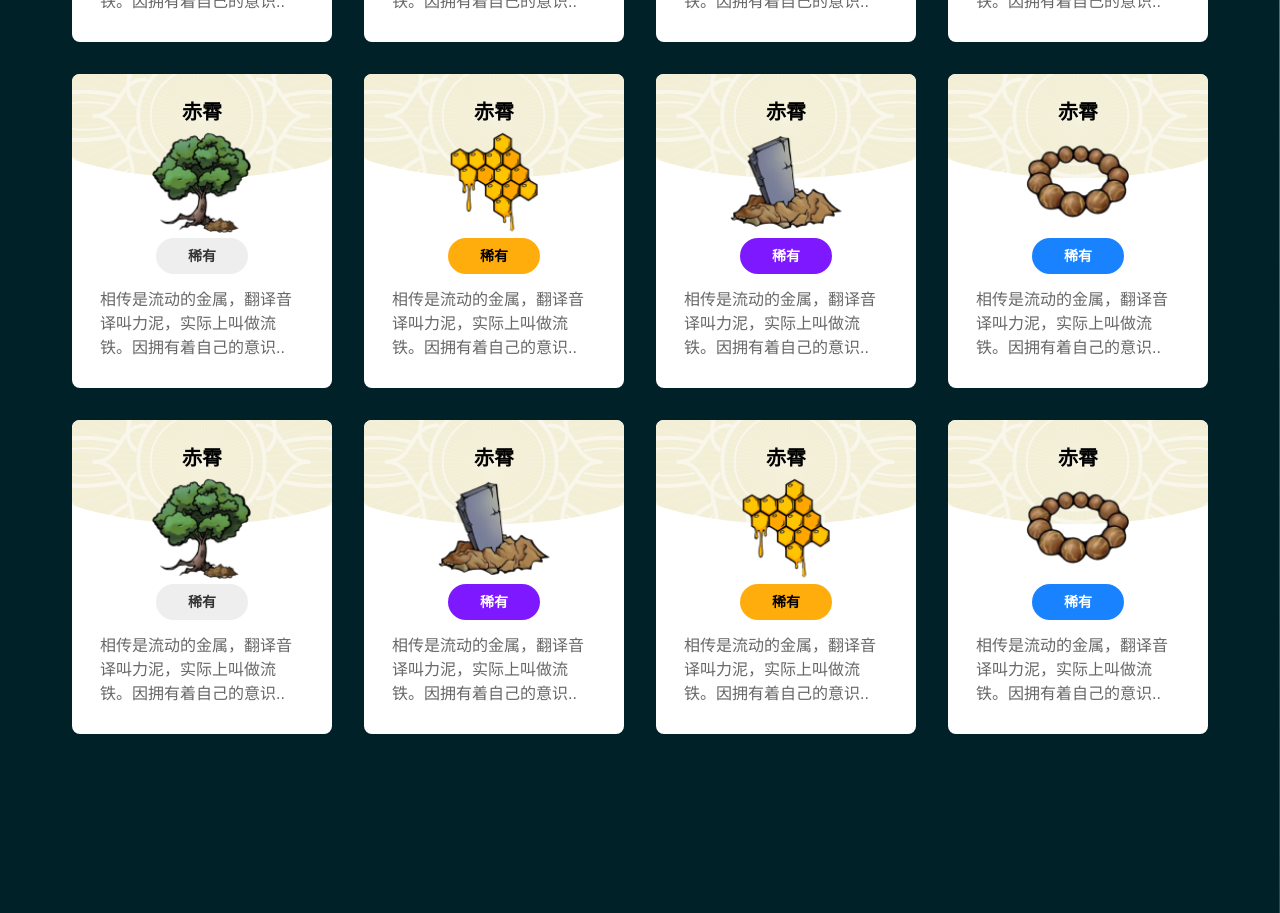
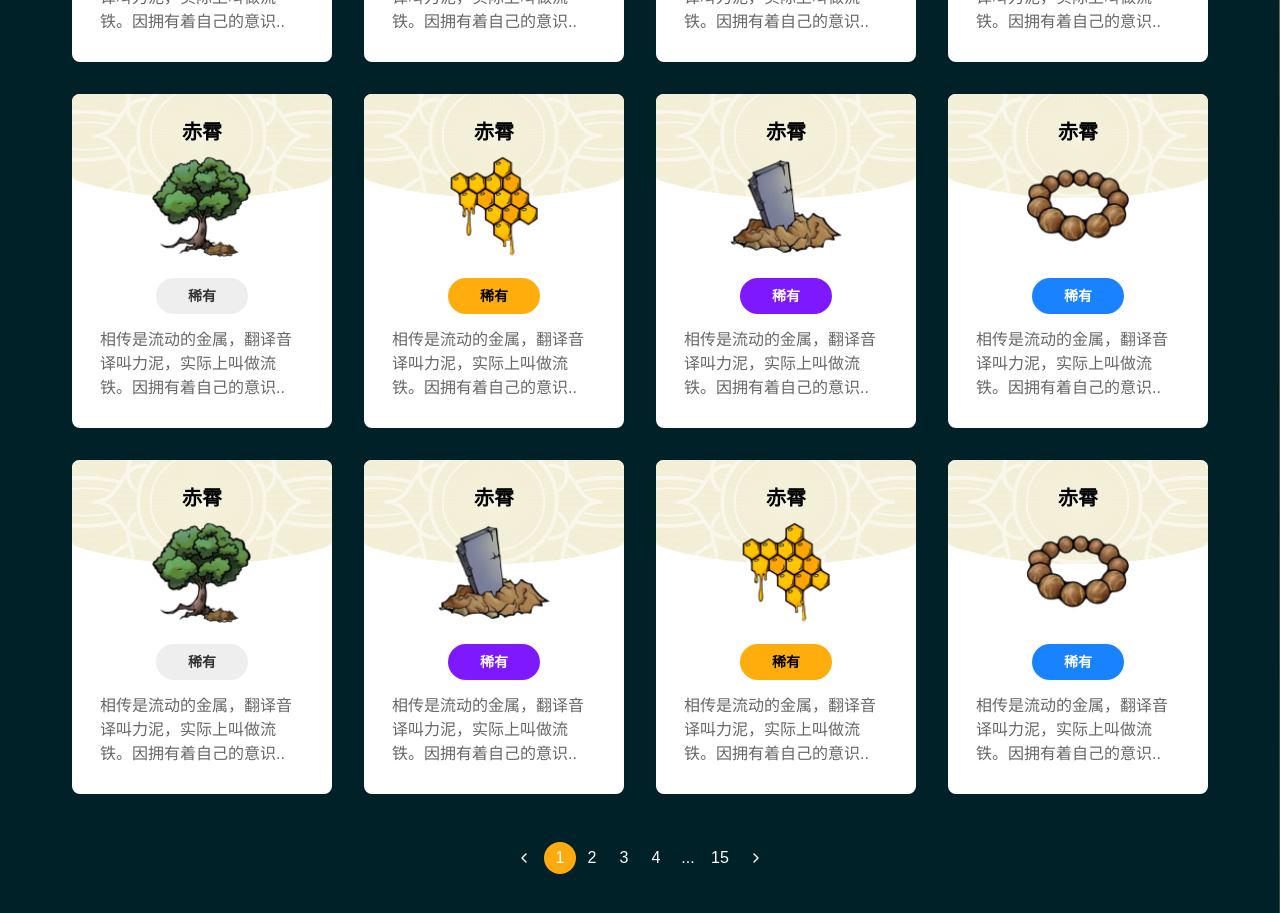
Before and after one commit to sohanemon/freed-space, a Next.js app: page / in a window 1280 px wide. Shown: the part 1920-2833 px from the top of the page. Built offline with nearby package versions, Linux system fonts and the light colour scheme; a web font is replaced by a local one.

Commit message:
feat: pagination

```diff
--- a/app/categories.tsx
+++ b/app/categories.tsx
@@ -5,6 +5,7 @@ import { Button } from '@/components/ui/button';
 import { Text } from '@/components/ui/text';
 import CategoryCard from '@/components/category-card';
 import { Images } from '@/components/images';
+import Pagination from '@/components/pagination';
 
 interface CategoriesProps extends ComponentProps<'div'> {}
 
@@ -31,6 +32,7 @@ export default function Categories({ className, ...props }: CategoriesProps) {
           <CategoryCard {...el} key={el.idx} />
         ))}
       </div>
+      <Pagination />
     </div>
   );
 }
--- a/components/category-card.tsx
+++ b/components/category-card.tsx
@@ -30,7 +30,7 @@ export default function CategoryCard({
       </Text>
       <Img
         src={`/public/assets/images/element/${props.idx}.png`}
-        className="mx-auto w-28 py-4"
+        className="mx-auto mb-4 mt-1 w-28 py-4"
       />
       <Button
         className="mx-auto block px-8"
--- /dev/null
+++ b/components/pagination.tsx
@@ -0,0 +1,70 @@
+'use client';
+
+import { ComponentProps, useState } from 'react';
+
+import { cn } from '@/lib/utils';
+
+interface PaginationProps extends ComponentProps<'section'> {}
+
+export default function Pagination({ className, ...props }: PaginationProps) {
+  const [currentPage, setCurrentPage] = useState(1);
+  return (
+    <section className={cn('', className)} {...props}>
+      <div className="my-12 flex flex-col items-center">
+        <div className="flex text-white">
+          <div className="mr-1 flex h-8 w-8 cursor-pointer items-center justify-center rounded-full">
+            <svg
+              xmlns="http://www.w3.org/2000/svg"
+              width="100%"
+              height="100%"
+              fill="none"
+              viewBox="0 0 24 24"
+              stroke="currentColor"
+              stroke-width="2"
+              stroke-linecap="round"
+              stroke-linejoin="round"
+              className="feather feather-chevron-left h-4 w-4"
+            >
+              <polyline points="15 18 9 12 15 6" />
+            </svg>
+          </div>
+          <div className="flex h-8 rounded-full font-medium">
+            {Array.from(Array(4)).map((_, idx) => (
+              <div
+                onClick={() => setCurrentPage(idx + 1)}
+                className={cn(
+                  'hidden w-8 cursor-pointer items-center  justify-center rounded-full leading-5 text-white transition  duration-150 ease-in md:flex ',
+                  { 'bg-accent': currentPage === idx + 1 }
+                )}
+              >
+                {idx + 1}
+              </div>
+            ))}
+            <div className="hidden w-8 cursor-pointer items-center justify-center  rounded-full leading-5 transition duration-150 ease-in  md:flex  ">
+              ...
+            </div>
+            <div className="hidden w-8 cursor-pointer items-center justify-center  rounded-full leading-5 transition duration-150 ease-in  md:flex  ">
+              15
+            </div>
+          </div>
+          <div className="ml-1 flex h-8 w-8 cursor-pointer items-center justify-center rounded-full">
+            <svg
+              xmlns="http://www.w3.org/2000/svg"
+              width="100%"
+              height="100%"
+              fill="none"
+              viewBox="0 0 24 24"
+              stroke="currentColor"
+              stroke-width="2"
+              stroke-linecap="round"
+              stroke-linejoin="round"
+              className="feather feather-chevron-right h-4 w-4"
+            >
+              <polyline points="9 18 15 12 9 6"></polyline>
+            </svg>
+          </div>
+        </div>
+      </div>
+    </section>
+  );
+}
```
